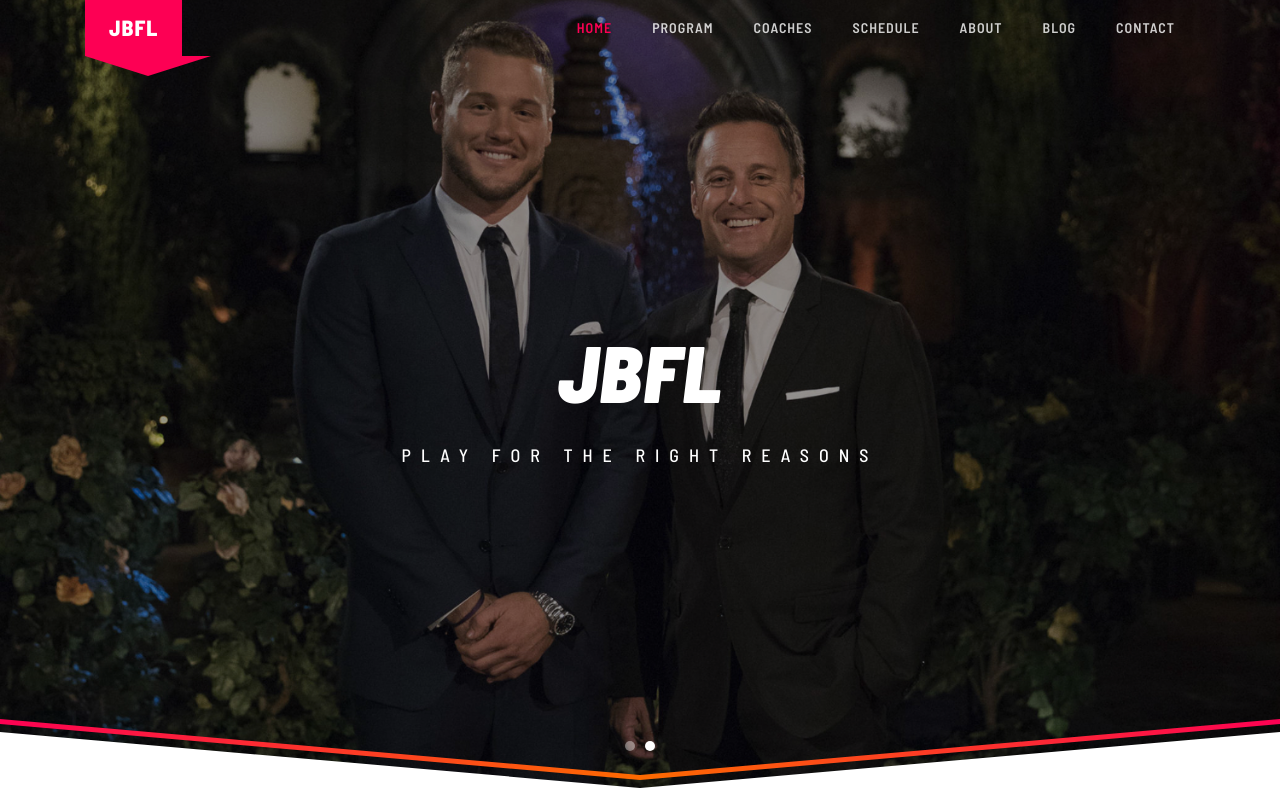
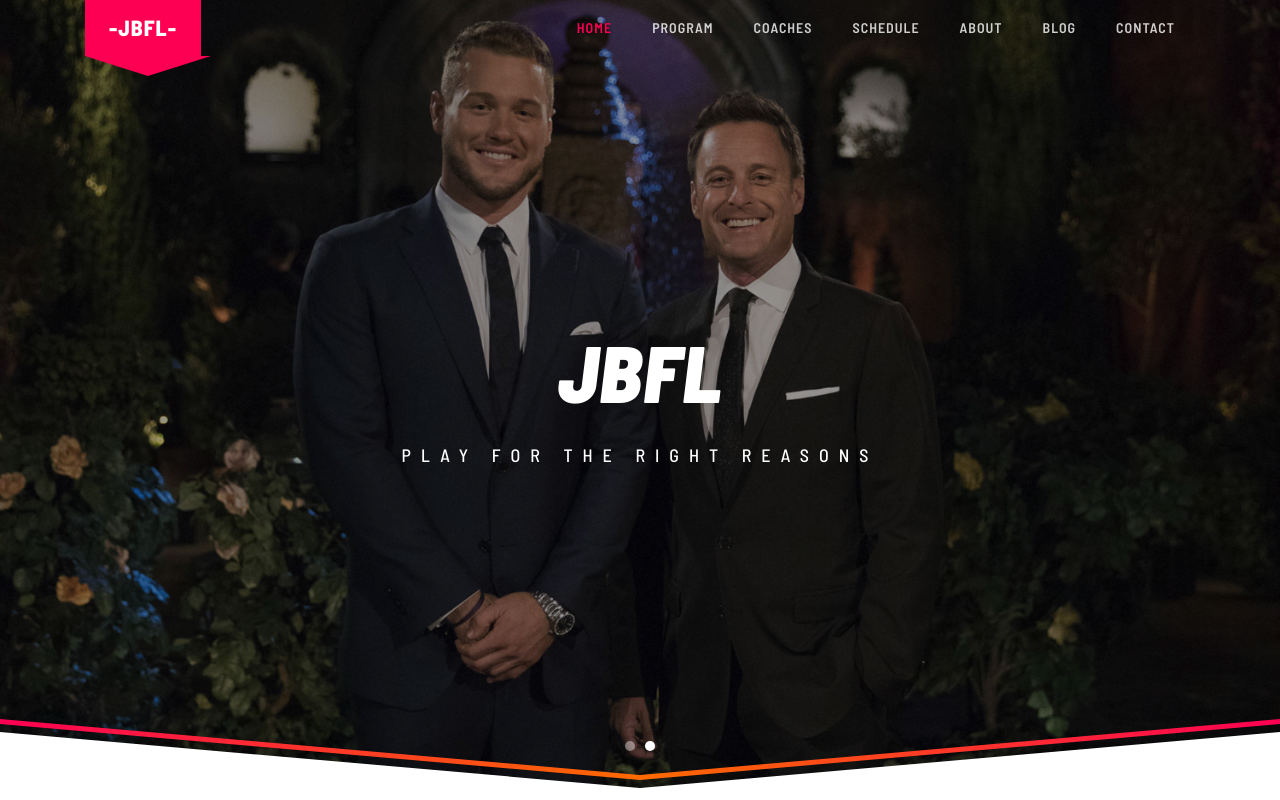
Before and after one commit to BachelorLeague/bachelorleague.github.io, a plain HTML site: page index.html in a window 1280 px wide. Shown: the top 800 px of the page. Drawn offline with Linux system fonts and the light colour scheme; some packages are replaced by stand-ins of ours; no server answers; files whose address does not match are found by name.

Commit message:
Update index.html

```diff
--- a/index.html
+++ b/index.html
@@ -30,7 +30,7 @@
   <body>
   	<nav class="navbar navbar-expand-lg navbar-dark ftco_navbar bg-dark ftco-navbar-light" id="ftco-navbar">
 	    <div class="container">
-	      <a class="navbar-brand py-2 px-4" href="index.html">      JBFL      </a>
+	      <a class="navbar-brand py-2 px-4" href="index.html">-JBFL-</a>
 	      <button class="navbar-toggler" type="button" data-toggle="collapse" data-target="#ftco-nav" aria-controls="ftco-nav" aria-expanded="false" aria-label="Toggle navigation">
 	        <span class="oi oi-menu"></span> Menu
 	      </button>
```
